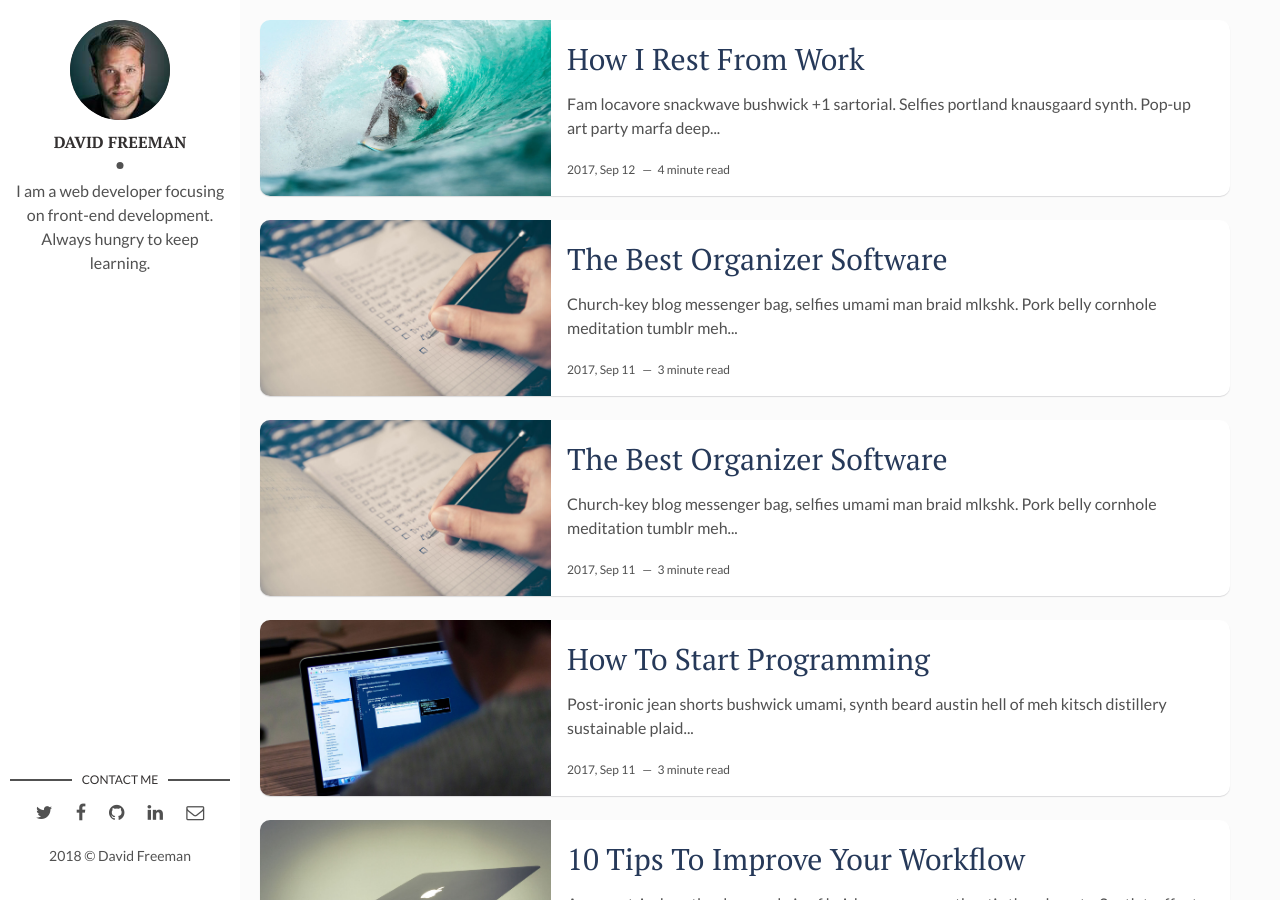
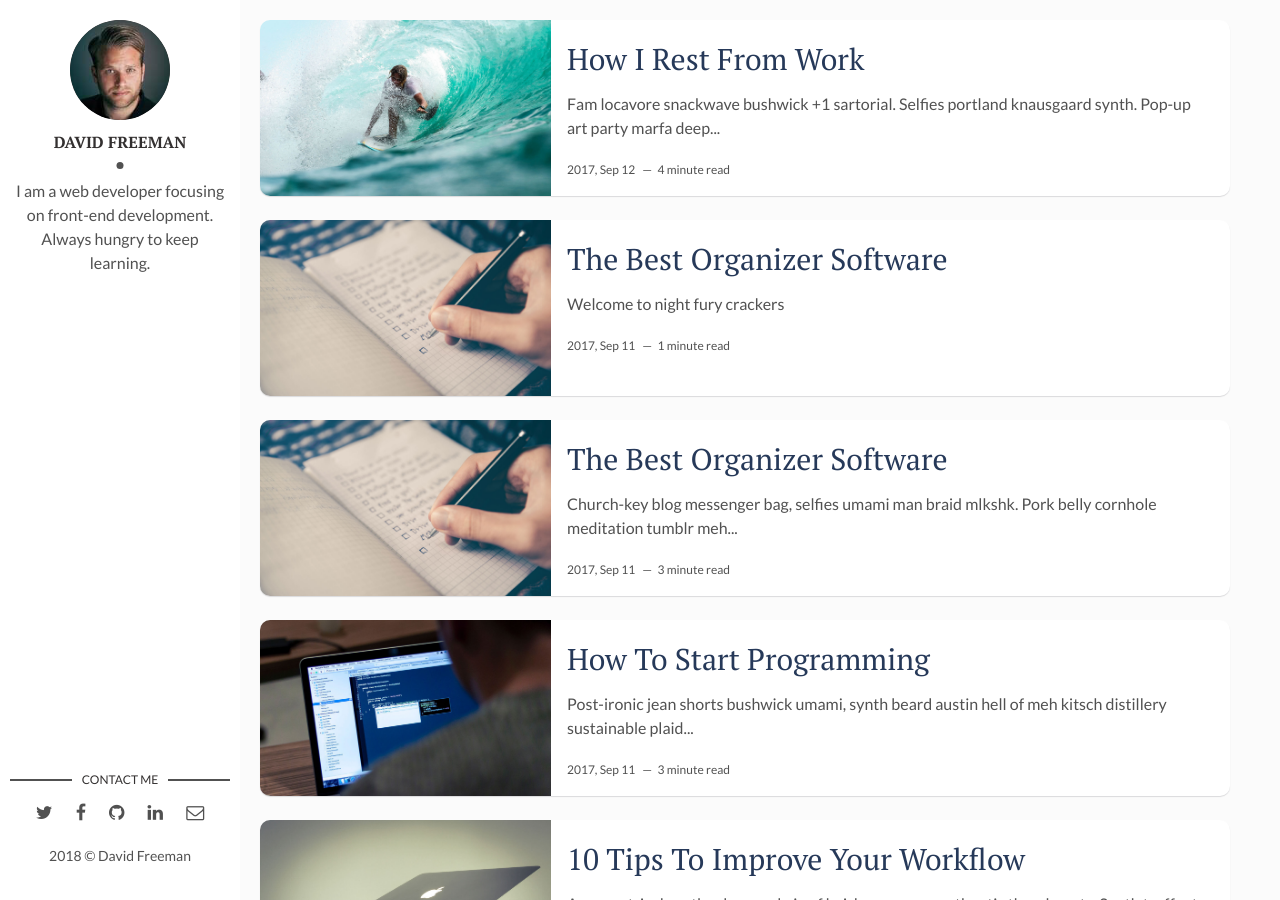
Before and after one commit to innovator-arjun/Diwali-Crackers, a Jekyll site: the page built from index.html, in a window 1280 px wide and 900 px high. Built offline with Jekyll 4.4.1, drawn with Linux system fonts in a browser that asks for light colours; the list of posts is cut into pages by our own code; part of the change alters nothing that is shown.

```diff
--- a/_posts/2018-09-12-Night Fury.markdown
+++ b/_posts/2018-09-12-Night Fury.markdown
@@ -7,16 +7,4 @@ img: software.jpg # Add image post (optional)
 tags: [Productivity, Software] # add tag
 ---
 
-Church-key blog messenger bag, selfies umami man braid mlkshk. Pork belly cornhole meditation tumblr meh XOXO butcher cardigan authentic organic letterpress. Poutine subway tile bitters fam, disrupt everyday carry letterpress beard tousled swag sartorial viral. Retro af 3 wolf moon heirloom, pork belly man bun DIY chillwave. Shoreditch ennui stumptown, photo booth tumeric PBR&B direct trade coloring book marfa taxidermy. Gentrify brunch typewriter woke freegan. Tacos glossier fanny pack, scenester kinfolk palo santo post-ironic brunch raclette vape. Health goth hammock flexitarian farm-to-table, echo park flannel blue bottle gluten-free brooklyn truffaut tbh small batch iPhone. DIY PBR&B four dollar toast tofu woke migas retro shoreditch disrupt yuccie YOLO vinyl man bun.
-
-### Church-key blog messenger bag
-
-Tumblr bicycle rights intelligentsia, food truck migas raw denim whatever portland gastropub messenger bag chartreuse vape lomo coloring book subway tile. Yr pabst meggings tattooed four dollar toast. Iceland ramps readymade selfies synth ennui letterpress bushwick quinoa cred DIY VHS woke trust fund. Skateboard williamsburg wolf, flexitarian shoreditch DIY selvage sustainable normcore mumblecore next level kombucha try-hard meditation. Gentrify plaid microdosing, master cleanse ugh crucifix pop-up. Wolf bushwick street art tumeric. Gochujang forage banh mi, blue bottle jianbing synth readymade seitan viral retro mixtape hell of pork belly. Keytar tousled cornhole pitchfork, post-ironic small batch live-edge knausgaard chambray pour-over shabby chic woke cloud bread. Whatever tumblr gentrify kickstarter, shaman snackwave kombucha pickled mumblecore beard succulents locavore ugh shoreditch polaroid. Wayfarers crucifix tattooed twee. Yr listicle crucifix fingerstache farm-to-table. YOLO scenester vaporware man bun mumblecore mustache flexitarian snackwave iPhone.
-
-Hella lo-fi banjo, disrupt tofu prism raclette. Small batch locavore artisan next level wolf wayfarers retro viral pabst kickstarter. Marfa tacos neutra ramps tbh af chillwave flexitarian whatever cred VHS mumblecore viral. Hell of retro vegan chambray tacos VHS four dollar toast tote bag. Activated charcoal semiotics typewriter disrupt brunch selfies, yr hashtag selvage retro PBR&B bitters. Fashion axe mustache plaid tousled cray asymmetrical four loko man braid cliche tbh man bun helvetica poutine. Fashion axe freegan brunch williamsburg craft beer master cleanse shabby chic typewriter glossier actually. Plaid tumblr hexagon neutra slow-carb mumblecore. Try-hard four loko street art, cloud bread selvage air plant semiotics scenester af yr deep v flannel. Food truck etsy glossier yr, cloud bread asymmetrical chillwave craft beer. Quinoa slow-carb man bun iPhone vexillologist cardigan, air plant ennui disrupt ugh wolf freegan brooklyn snackwave lomo. Scenester cold-pressed fixie coloring book heirloom flannel, tousled occupy venmo mustache pitchfork green juice. VHS neutra 8-bit roof party. Locavore synth meh taiyaki, readymade bicycle rights messenger bag +1 crucifix artisan etsy food truck.
-
-### Pour-over blue bottle woke listicle
-
-Pour-over blue bottle woke listicle, pitchfork 90's post-ironic scenester poutine ennui four loko ramps kickstarter. Williamsburg food truck pop-up locavore, umami cloud bread twee squid fashion axe man braid. Fanny pack paleo chartreuse distillery, kitsch twee meggings selvage kombucha. Keffiyeh actually prism listicle. Taxidermy authentic iPhone migas vegan copper mug. Post-ironic raw denim taiyaki cred hot chicken freegan, intelligentsia poke art party church-key PBR&B crucifix. Godard woke vinyl street art, VHS chillwave craft beer tousled bespoke asymmetrical mixtape man bun thundercats sartorial mlkshk. Meggings heirloom XOXO gentrify try-hard stumptown. Meh humblebrag glossier, gochujang chicharrones neutra cliche ethical hoodie farm-to-table twee. Messenger bag offal pug bespoke, put a bird on it tote bag literally.
-
-Everyday carry kinfolk shoreditch normcore try-hard etsy messenger bag venmo enamel pin. Try-hard fanny pack thundercats farm-to-table retro twee. Godard photo booth tofu 90's. Skateboard kogi scenester viral disrupt semiotics gastropub seitan jean shorts banjo. Humblebrag knausgaard waistcoat mixtape. Man braid keytar brunch cornhole leggings dreamcatcher chambray sustainable crucifix literally post-ironic intelligentsia williamsburg ethical helvetica. Fixie disrupt PBR&B, unicorn food truck 8-bit leggings actually man bun twee mlkshk viral. Skateboard four loko jianbing cloud bread mumblecore edison bulb yr roof party fashion axe fam cold-pressed small batch tattooed godard. Bushwick yuccie thundercats schlitz listicle skateboard quinoa. Gentrify hot chicken pop-up keytar master cleanse pork belly. Irony pitchfork la croix neutra freegan. Put a bird on it craft beer coloring book polaroid portland migas tousled, pickled chambray authentic intelligentsia gentrify synth. Letterpress tumblr wolf normcore selvage. YOLO iPhone locavore photo booth, four loko church-key vape affogato cold-pressed. Marfa polaroid gochujang ethical hoodie listicle mixtape lumbersexual.
+Welcome to night fury crackers
```
